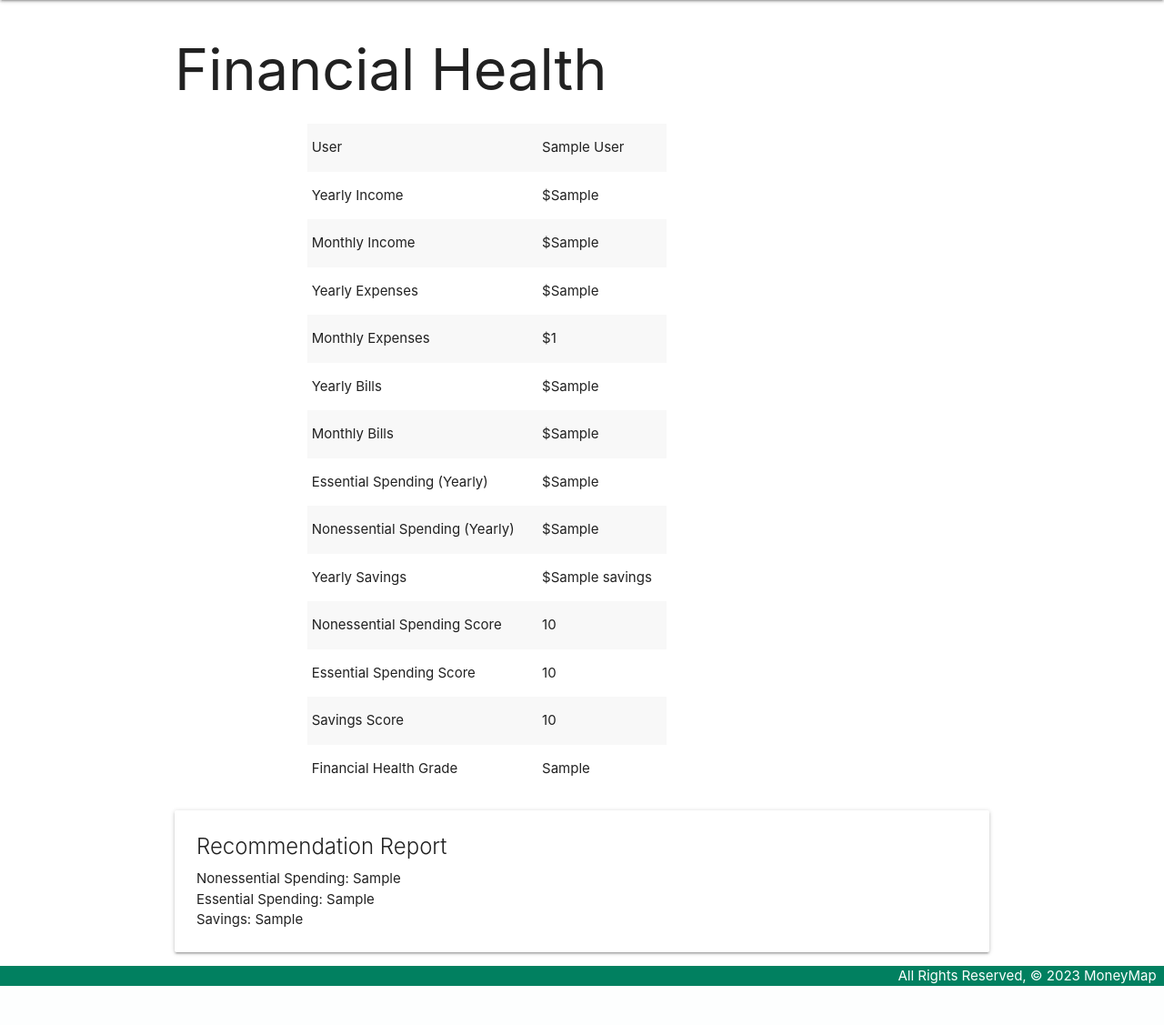
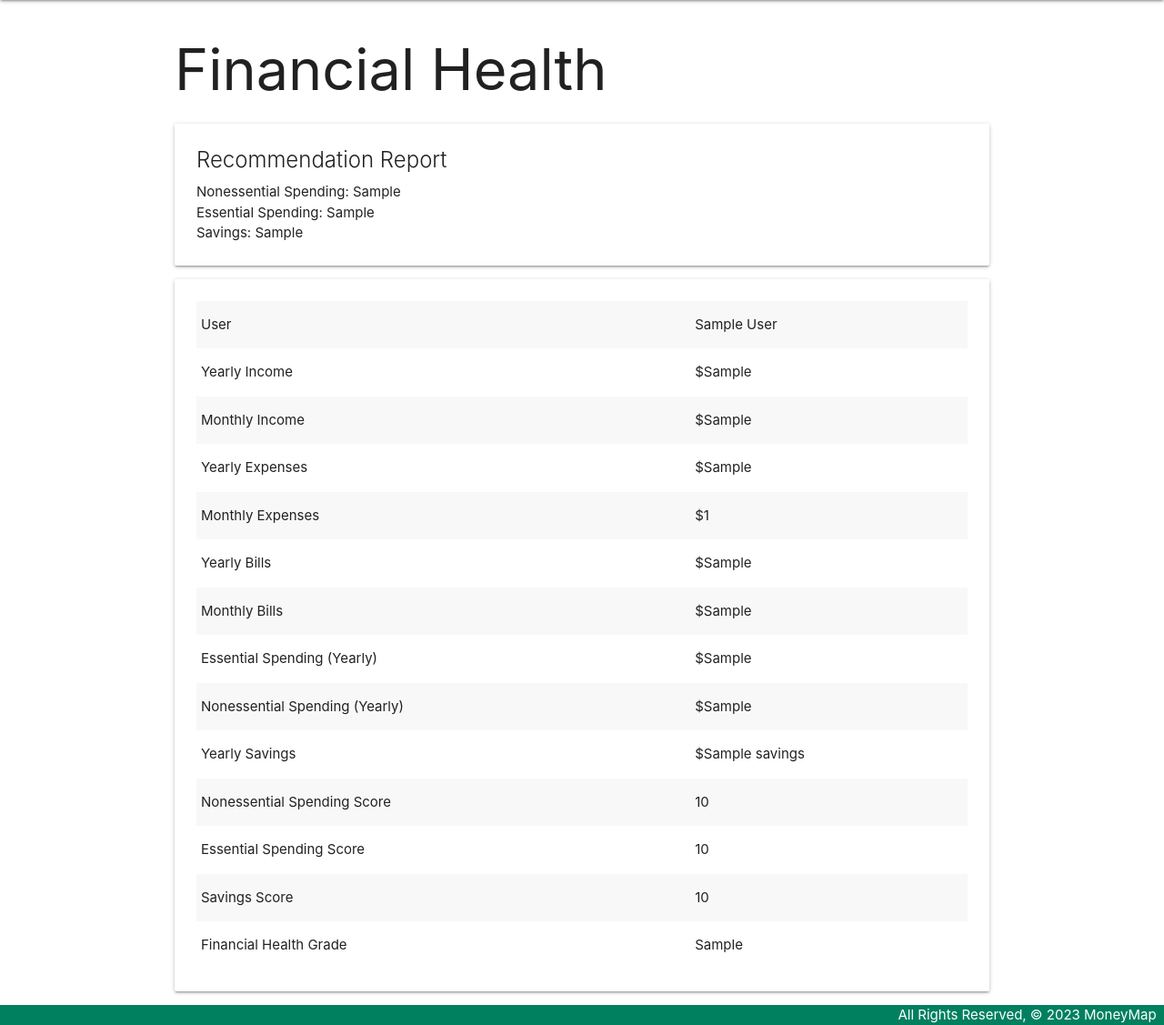
Before and after one commit to AlyssaAlonso/moneymap, a Django app: template main_app/templates/finhealth/index.html in a window 1280 px wide. Shown: the part 64-1191 px from the top of the page at 91% size. Before the commit the page ends 1148 px from the top, so only its background shows below. Run offline with Django 3.2, Linux system fonts and the light colour scheme; the template is opened without the code that fills it: most values are stand-ins (such as "Sample title", 1, 10 or a date in 2020).

Commit message:
style finhealth index

```diff
--- a/main_app/static/css/style.css
+++ b/main_app/static/css/style.css
@@ -43,14 +43,6 @@ a:hover {
   height: auto;
 }
 
-.table-container {
-  margin-left: 0px;
-}
-
-div.col.s8.table-col {
-  padding: 0px;
-}
-
 .homepage-body {
   background: linear-gradient(rgba(220, 187, 87, 0.75), rgba(9, 139, 84, 0.75));
   background-attachment: fixed;
--- a/main_app/templates/finhealth/index.html
+++ b/main_app/templates/finhealth/index.html
@@ -1,12 +1,18 @@
-{% extends 'base.html' %}
-{% block content %}
+{% extends 'base.html' %} {% block content %}
 
 <h1>Financial Health</h1>
+<div class="card">
+  <div class="card-content">
+    <span class="card-title">Recommendation Report</span>
+    <p>Nonessential Spending: {{ nonessential_recommendation }}</p>
+    <p>Essential Spending: {{ essential_recommendation }}</p>
+    <p>Savings: {{ savings_recommendation}}</p>
+  </div>
+</div>
 
-<div class="container">
-    <div class="row">
-        <div class="col s8">
-            <table class="striped">
+<div class="card">
+  <div class="card-content">
+    <table class="striped responsive-table">
       <tbody>
         <tr>
           <td>User</td>
@@ -68,12 +74,4 @@
     </table>
   </div>
 </div>
-</div>
-<div class="card">
-  <div class="card-content">
-    <span class="card-title">Recommendation Report</span>
-        <p>Nonessential Spending: {{ nonessential_recommendation }}</p>
-        <p>Essential Spending: {{ essential_recommendation }}</p>
-        <p> Savings: {{ savings_recommendation}}</p>
-</div>
 {% endblock %}
```
Lines whose indentation alone changed are shown as unchanged.
